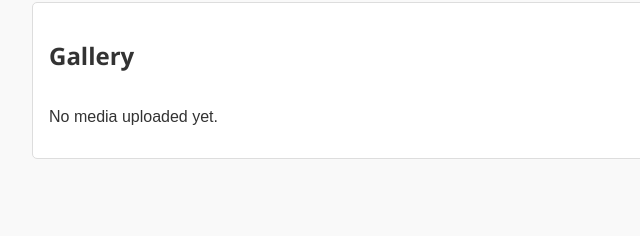
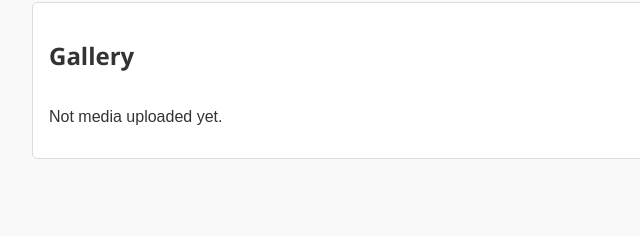
Before and after one commit to JasonAdder/broskis, a plain HTML site: page index.html in a window 1280 px wide. Shown: the part 355-591 px from the top of the page, 0-640 px from the left. Drawn offline with Linux system fonts and the light colour scheme.

Commit message:
Update index.html

```diff
--- a/index.html
+++ b/index.html
@@ -24,7 +24,7 @@
         <section id="gallery">
             <h2>Gallery</h2>
             <div id="media-gallery">
-                <p>No media uploaded yet.</p>
+                <p>Not media uploaded yet.</p>
             </div>
         </section>
     </main>
```
